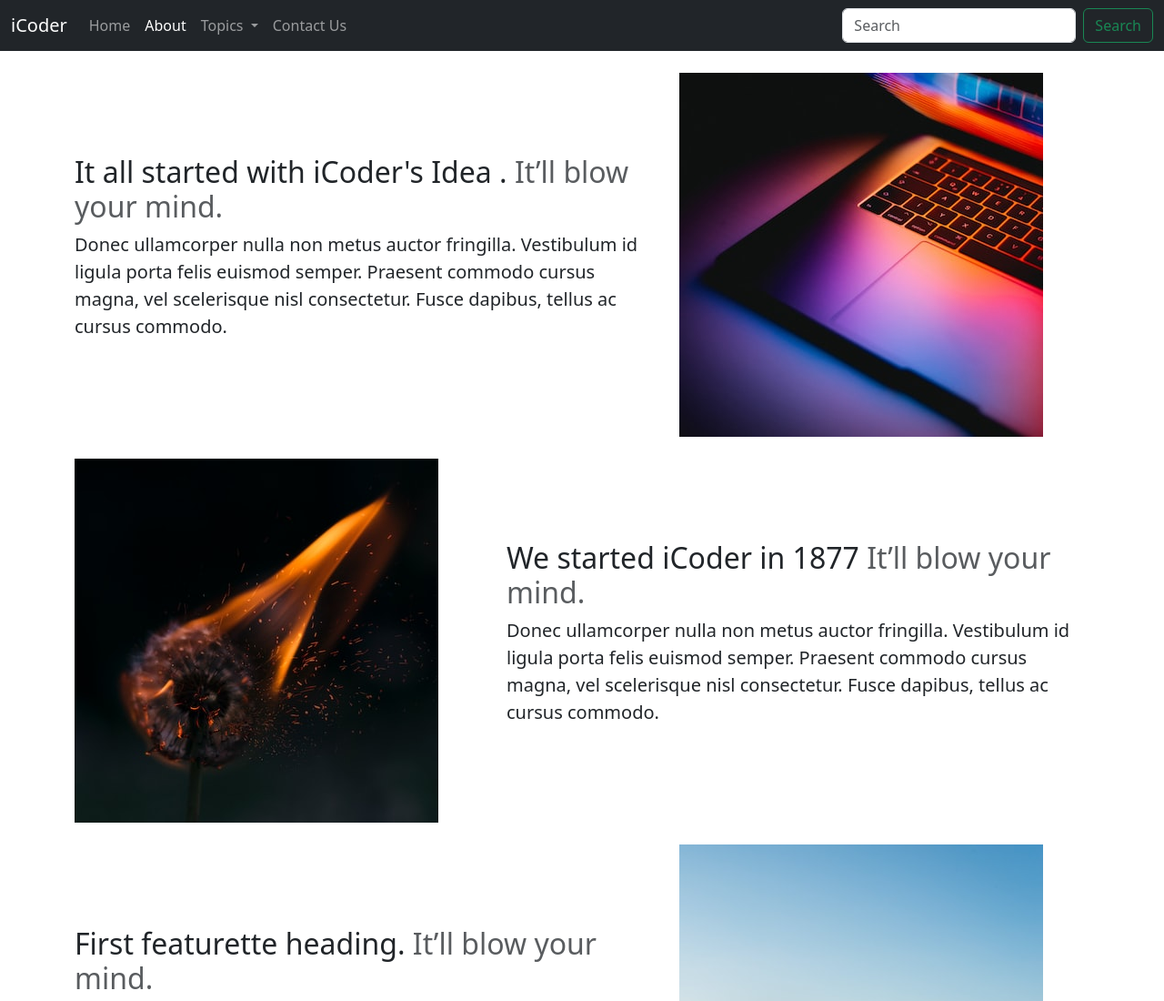
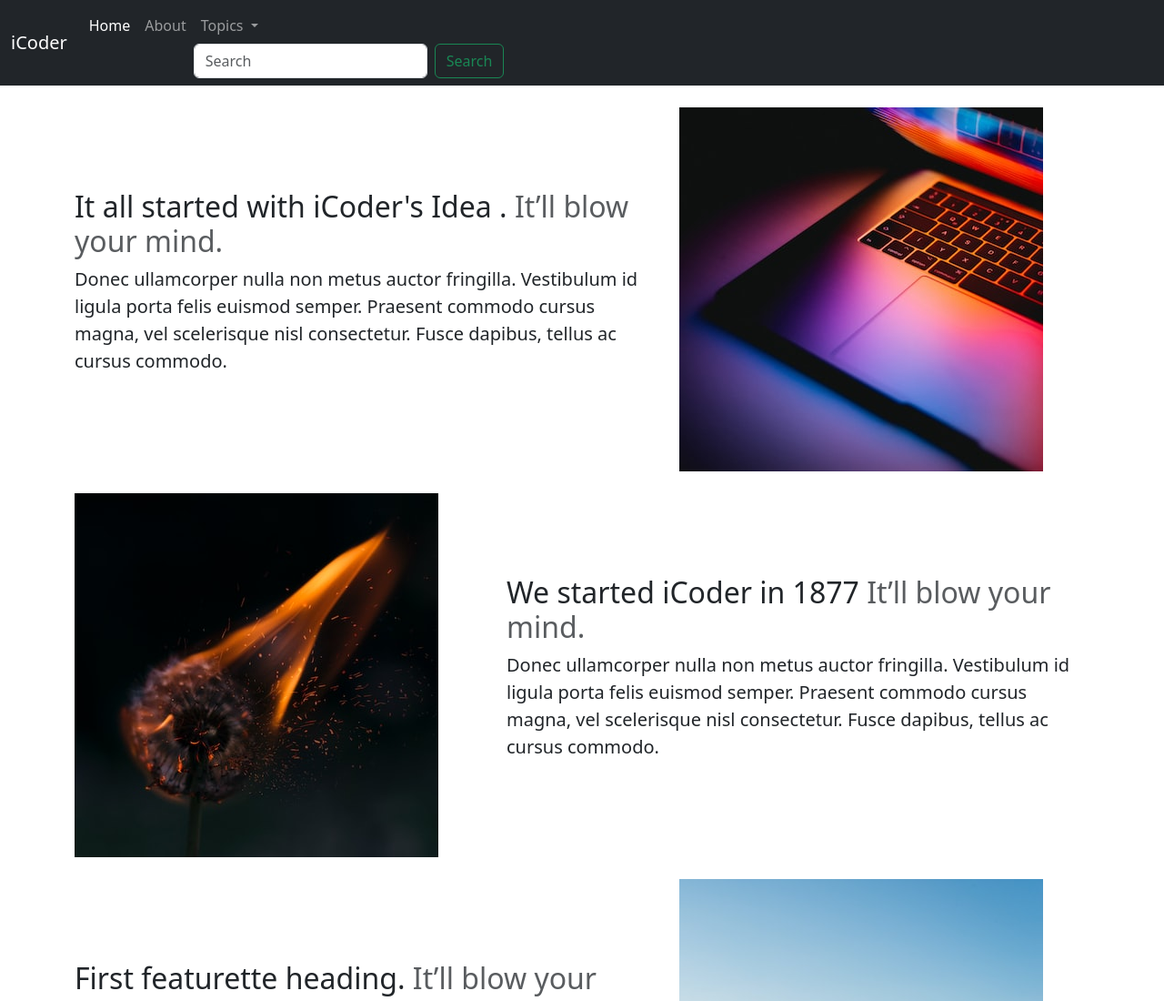
Before and after one commit to Pawan77777/iCoderBootstrap, a plain HTML site: page about.html in a window 1280 px wide. Shown: the top 1100 px of the page at 91% size. Drawn offline with nearby package versions, Linux system fonts and the light colour scheme.

Commit message:
Update about.html

```diff
--- a/about.html
+++ b/about.html
@@ -29,10 +29,10 @@
         <div class="collapse navbar-collapse" id="navbarSupportedContent">
           <ul class="navbar-nav me-auto mb-2 mb-lg-0">
             <li class="nav-item">
-              <a class="nav-link" aria-current="page" href="/">Home</a>
+              <a class="nav-link active" aria-current="page" href="/iCoderBootstrap/">Home</a>
             </li>
             <li class="nav-item">
-              <a class="nav-link active" href="/about.html">About</a>
+              <a class="nav-link" href="/iCoderBootstrap/about.html">About</a>
             </li>
 
             <li class="nav-item dropdown">
@@ -56,11 +56,6 @@
                   <a class="dropdown-item" href="#">Write for us</a>
                 </li>
               </ul>
-            </li>
-            <li class="nav-item">
-              <a class="nav-link" href="/contact.html">Contact Us</a>
-            </li>
-          </ul>
           <form class="d-flex" role="search">
             <input
               class="form-control me-2"
```
